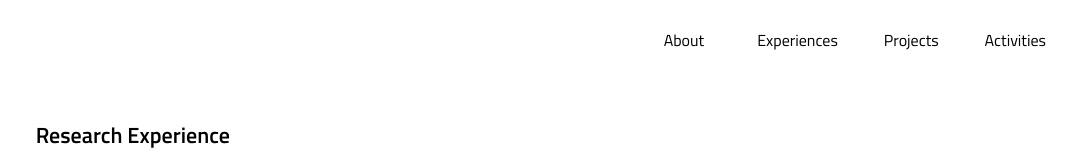
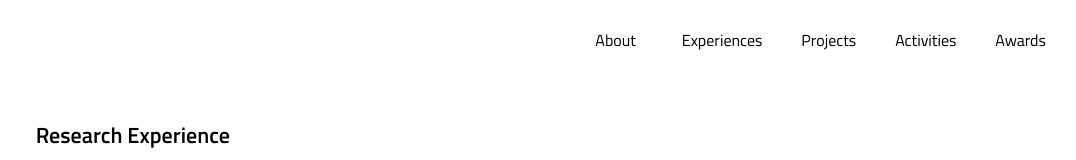
Before and after one commit to kaiicheng/experiences, a plain HTML site: page index.html in a window 1280 px wide. Shown: the top 160 px of the page, without its empty margins (109-1185 px from the left). Drawn offline with Linux system fonts and the light colour scheme; a script that the page names is missing.

Commit message:
Update index.html

```diff
--- a/index.html
+++ b/index.html
@@ -69,22 +69,24 @@
 <table width="100%" align="center" border="0" cellspacing="0" cellpadding="20">
   <p align="right">
         <!-- <a href="https://kaiicheng.github.io/"><font color="black">English</font></a> -->
-        <n>&nbsp;<n>
+        <!-- <n>&nbsp;<n>       -->
         <!-- <a href="https://kaiicheng.github.io/Website-Chinese/"><font color="black">中文</font></a> -->
         <a href="https://kaiicheng.github.io/"><font color="black">About</font></a>
-        <n>&nbsp;<n> <n>&nbsp;<n> <n>&nbsp;<n> <n>&nbsp;<n> <n>&nbsp;<n> <n>&nbsp;<n> <n>&nbsp;<n>
+        <n>&nbsp;<n> <n>&nbsp;<n> <n>&nbsp;<n> <n>&nbsp;<n> <n>&nbsp;<n> <n>&nbsp;<n>
         <a href="https://kaiicheng.github.io/experiences/"><font color="black">Experiences</font></a>
-        <n>&nbsp;<n> <n>&nbsp;<n> <n>&nbsp;<n> <n>&nbsp;<n> <n>&nbsp;<n> <n>&nbsp;<n>
+        <n>&nbsp;<n> <n>&nbsp;<n> <n>&nbsp;<n> <n>&nbsp;<n> <n>&nbsp;<n>
         <a href="https://kaiicheng.github.io/projects/"><font color="black">Projects</font></a>
-        <n>&nbsp;<n> <n>&nbsp;<n> <n>&nbsp;<n> <n>&nbsp;<n> <n>&nbsp;<n> <n>&nbsp;<n>
+        <n>&nbsp;<n> <n>&nbsp;<n> <n>&nbsp;<n> <n>&nbsp;<n> <n>&nbsp;<n>
         <a href="https://kaiicheng.github.io/activities/"><font color="black">Activities</font></a>
+        <n>&nbsp;<n> <n>&nbsp;<n> <n>&nbsp;<n> <n>&nbsp;<n> <n>&nbsp;<n>
+        <a href="https://kaiicheng.github.io/awards/"><font color="black">Awards</font></a>
     <p align="center">
     <br>
     <p>
   </p>
 </table>
 
-<!-- Academic Experience -->
+<!-- Research Experience -->
 <table width="100%" align="center" border="0" cellspacing="0" cellpadding="10">
   <tr><td><sectionheading>&nbsp;&nbsp;Research Experience</sectionheading></td></tr>
 </table>
@@ -164,8 +166,6 @@
         </div>
     </td>
   </tr>
-
-
 
 <!-- Work Experience -->
 <table width="100%" align="center" border="0" cellspacing="0" cellpadding="10">
```
